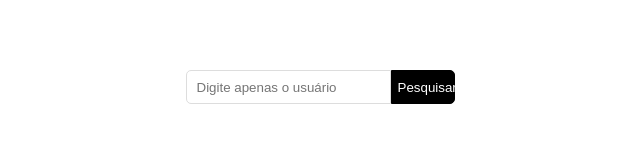
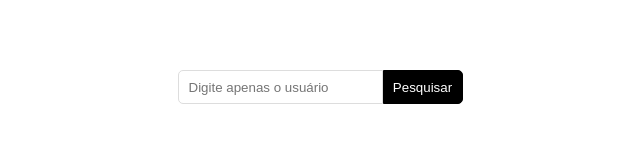
Before and after one commit to ceptex/git-repo-search, a React (Create React App) app: page / in a window 1280 px wide. Shown: the part 313-456 px from the top of the page, without its empty margins (320-960 px from the left). Built offline with nearby package versions, Linux system fonts and the light colour scheme.

Commit message:
fixed useHistory deprecated function to useNavigate

```diff
--- a/src/pages/Home/index.js
+++ b/src/pages/Home/index.js
@@ -4,7 +4,7 @@ import * as S from './styled';
 import { useNavigate } from 'react-router-dom';
 
 export default function Home(props) {
-    const history = useNavigate();
+    const navigate = useNavigate();
     const [usuario, setUsuario] = useState('');
     const [erro, setErro] = useState(false);
 
@@ -13,13 +13,12 @@ export default function Home(props) {
             .then(response => {
                 const repositories = response.data;
                 const repositoriesName = [];
-                // eslint-disable-next-line array-callback-return
                 repositories.map((repository) => {
                     repositoriesName.push(repository.name);
                 });
                 localStorage.setItem('repositoriesName', JSON.stringify(repositoriesName));
                 setErro(false);
-                history.push('/repositories');
+                navigate('/repositories');
             })
             .catch(err => {
                 setErro(true);
@@ -30,7 +29,7 @@ export default function Home(props) {
         <S.HomeContainer>
             <S.Content>
                 <S.Input autoFocus className="usuarioInput" placeholder="Digite apenas o usuário" value={usuario} onChange={e => setUsuario(e.target.value)} />
-                <S.Button type="button" onClick={handlePesquisa}>Pesquisar</S.Button>
+                <S.Button type="button" onClick={ handlePesquisa }>Pesquisar</S.Button>
             </S.Content>
             {erro ? <S.ErrorMsg>Ocorreu um erro. Tente novamente.</S.ErrorMsg> : ''}
         </S.HomeContainer>
--- a/src/pages/Home/styled.js
+++ b/src/pages/Home/styled.js
@@ -18,6 +18,7 @@ export const Content = styled.div`
 
 export const Input = styled.input`
   width: 15vw;
+  min-width: 90px;
   border: 1px solid #ddd;
   height: 30px;
   padding: 1px;
@@ -31,7 +32,7 @@ export const Input = styled.input`
 `;
 
 export const Button = styled.button`
-  width: 5vw;
+  width: 80px;
   height: 34px;
   border: 1px solid #000;
   background: #000;
@@ -42,6 +43,7 @@ export const Button = styled.button`
     outline: none;
     box-shadow: none;
   }
+  cursor: pointer;
 `;
 
 export const ErrorMsg = styled.span`
--- a/src/pages/Repositories/styled.js
+++ b/src/pages/Repositories/styled.js
@@ -37,4 +37,5 @@ export const LinkHome = styled(Link)`
   padding: .5rem 0;
   color: #fff;
   text-decoration: none;
+  cursor: pointer;
 `;
--- a/src/routes.js
+++ b/src/routes.js
@@ -8,8 +8,8 @@ export default function Rotas() {
     return (
         <BrowserRouter>
             <Routes>
-                <Route exact path='/' element={<Home />} />
-                <Route exact path='/repositories' element={<Repositories />} />
+                <Route path='/' element={<Home />} />
+                <Route path='/repositories' element={<Repositories />} />
             </Routes>
         </BrowserRouter>
     )
```
